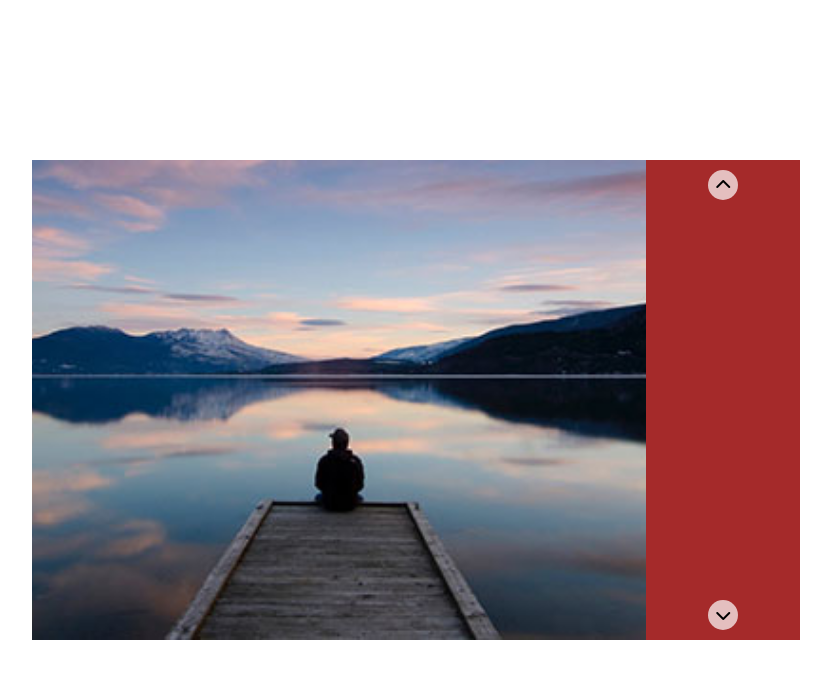
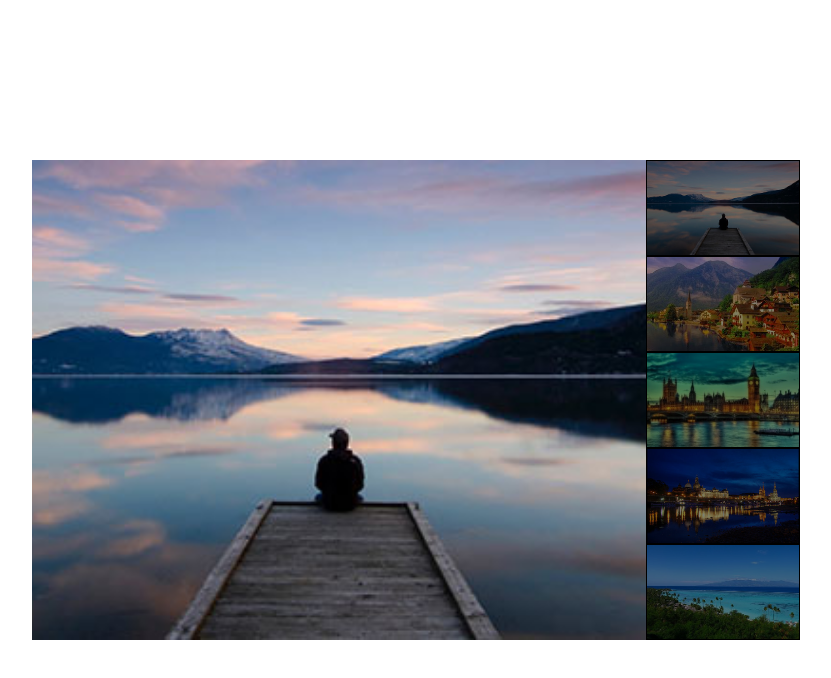
Before and after one commit to nespolisimmaco/js-array-carousel, a plain HTML site: page Bonus2/index.html in a window 1280 px wide. Shown: the whole page, without its empty margins (224-1055 px from the left). Drawn offline with Linux system fonts and the light colour scheme.

Commit message:
Added images to the thumbnails of the slider

```diff
--- a/Bonus2/css/style.css
+++ b/Bonus2/css/style.css
@@ -35,7 +35,7 @@ img {
     display: none;
 }
 
-.item img {
+.slider img {
     width: 100%;
     height: 100%;
     object-fit: cover;
@@ -52,6 +52,19 @@ img {
     position: relative;
     /* debug */
     background-color: brown;
+}
+
+.thumbnail {
+    height: calc(60vh / 5);
+    width: 100%;
+    filter: brightness(50%);
+    /* debug */
+    border: 1px solid black;
+}
+
+.active-thumbnail {
+    filter: brightness(100%);
+    border: 2px solid white;
 }
 
 /* Navigation buttons of the slider */
--- a/Bonus2/js/script.js
+++ b/Bonus2/js/script.js
@@ -8,10 +8,15 @@ const images = ["img/01.jpg", "img/02.jpg", "img/03.jpg", "img/04.jpg", "img/05.
 // Contenitore delle immagini dello slider
 const sliderItems = document.querySelector(".slider-items");
 console.log(sliderItems);
+const thumbnailItems = document.querySelector(".images-list");
 // Ciclo for per inserire dinamicamente gli item (immagini)
 for (let i = 0; i < images.length; i++ ) {
     sliderItems.innerHTML += `
     <div class="item">
+        <img src="${images[i]}" alt="Landscape">
+    </div>`
+    thumbnailItems.innerHTML += `
+    <div class="thumbnail">
         <img src="${images[i]}" alt="Landscape">
     </div>`
 }
```
Also changed, not shown: Bonus2/index.html (+3 -1 lines).
